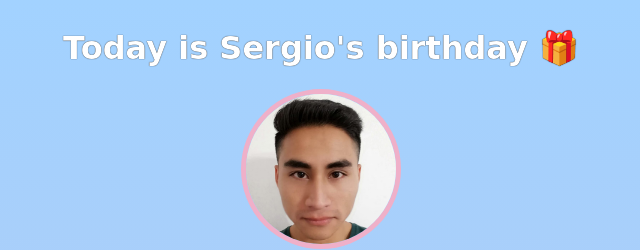
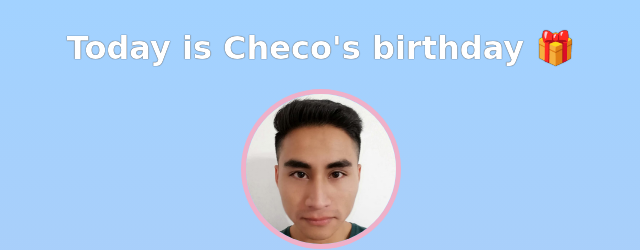
Before and after one commit to SergioMatias94/birthday-gift-site, a plain HTML site: page index.html in a window 1280 px wide. Shown: the top 250 px of the page, 319-959 px from the left. Drawn offline with Linux system fonts and the light colour scheme; a web font is replaced by a local one.

Commit message:
Change the name to Checo

```diff
--- a/index.html
+++ b/index.html
@@ -9,7 +9,7 @@
     </head>
     <body>
         <div id="header">
-            <h1>Today is Sergio's birthday 🎁</h1>
+            <h1>Today is Checo's birthday 🎁</h1>
             <img
             id="main-img"
             src="images/me.jpeg"
```
